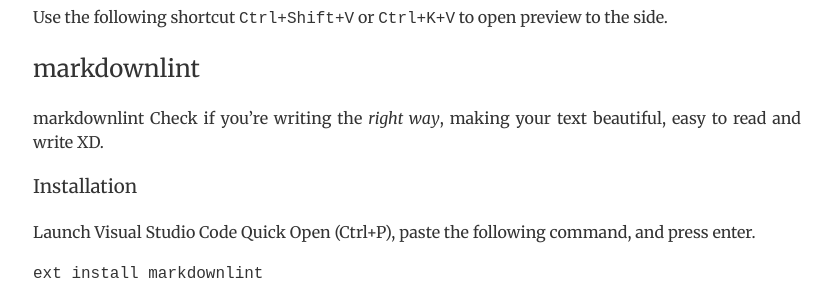
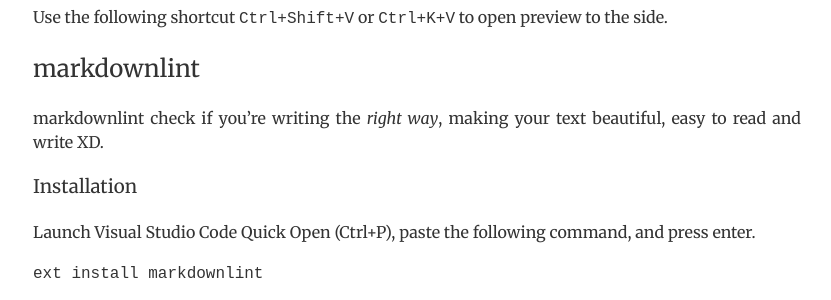
Before and after one commit to syaning/vida, a Jekyll site: the page built from _posts/2018-06-29-markdown-with-vscode.md, in a window 1280 px wide. Shown: the part 572-872 px from the top of the page, without its empty margins (223-1054 px from the left). Built offline with Jekyll 4.4.1, drawn with Linux system fonts in a browser that asks for light colours; comment, search, counter and statistics services are not loaded.

```diff
--- a/_posts/2018-06-29-markdown-with-vscode.md
+++ b/_posts/2018-06-29-markdown-with-vscode.md
@@ -23,7 +23,7 @@ Use the following shortcut `Ctrl+Shift+V` or `Ctrl+K+V` to open preview to the s
 
 ## markdownlint
 
-markdownlint Check if you're writing the *right way*, making your text beautiful, easy to read and write XD.
+markdownlint check if you're writing the *right way*, making your text beautiful, easy to read and write XD.
 
 ### Installation
 
```
